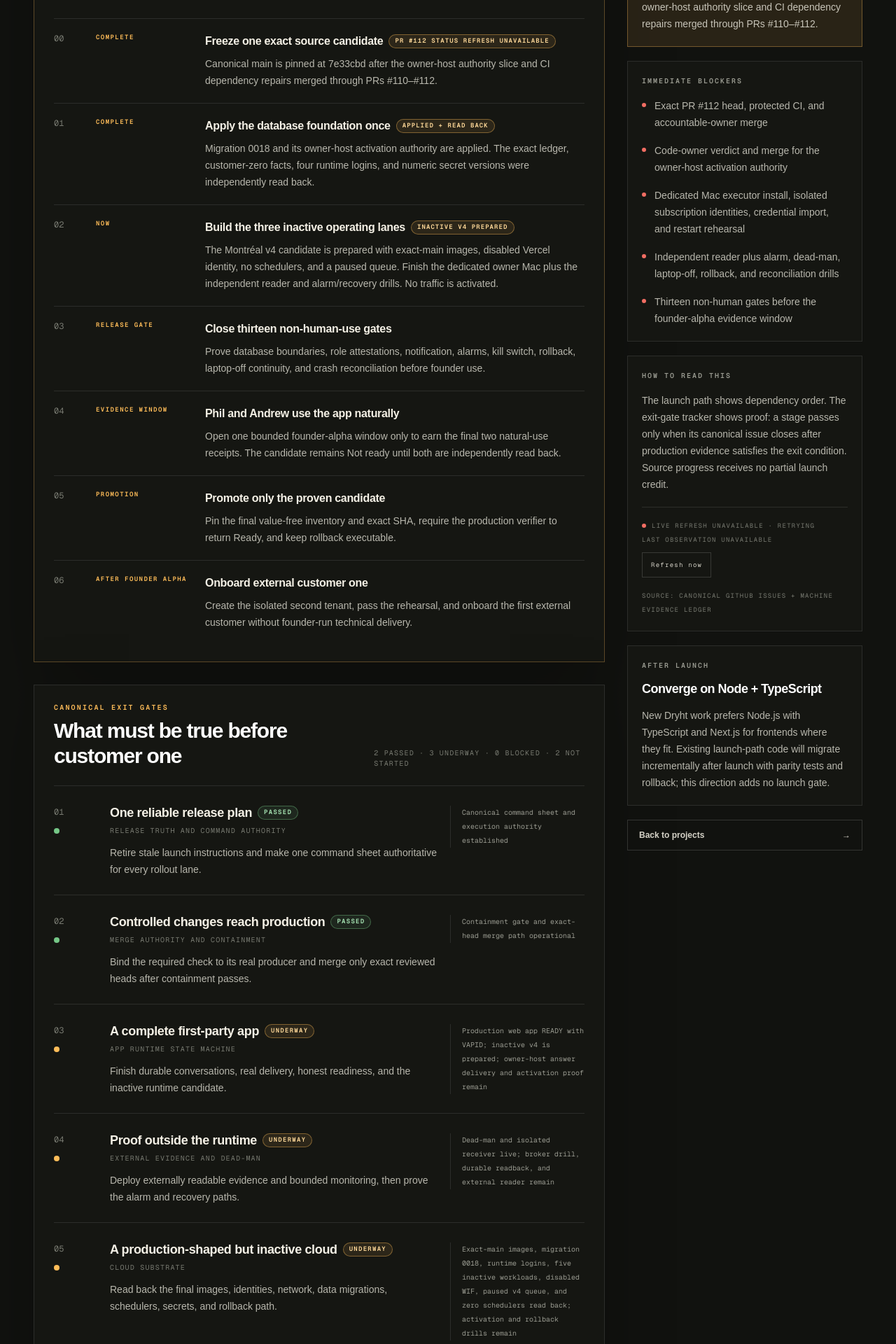
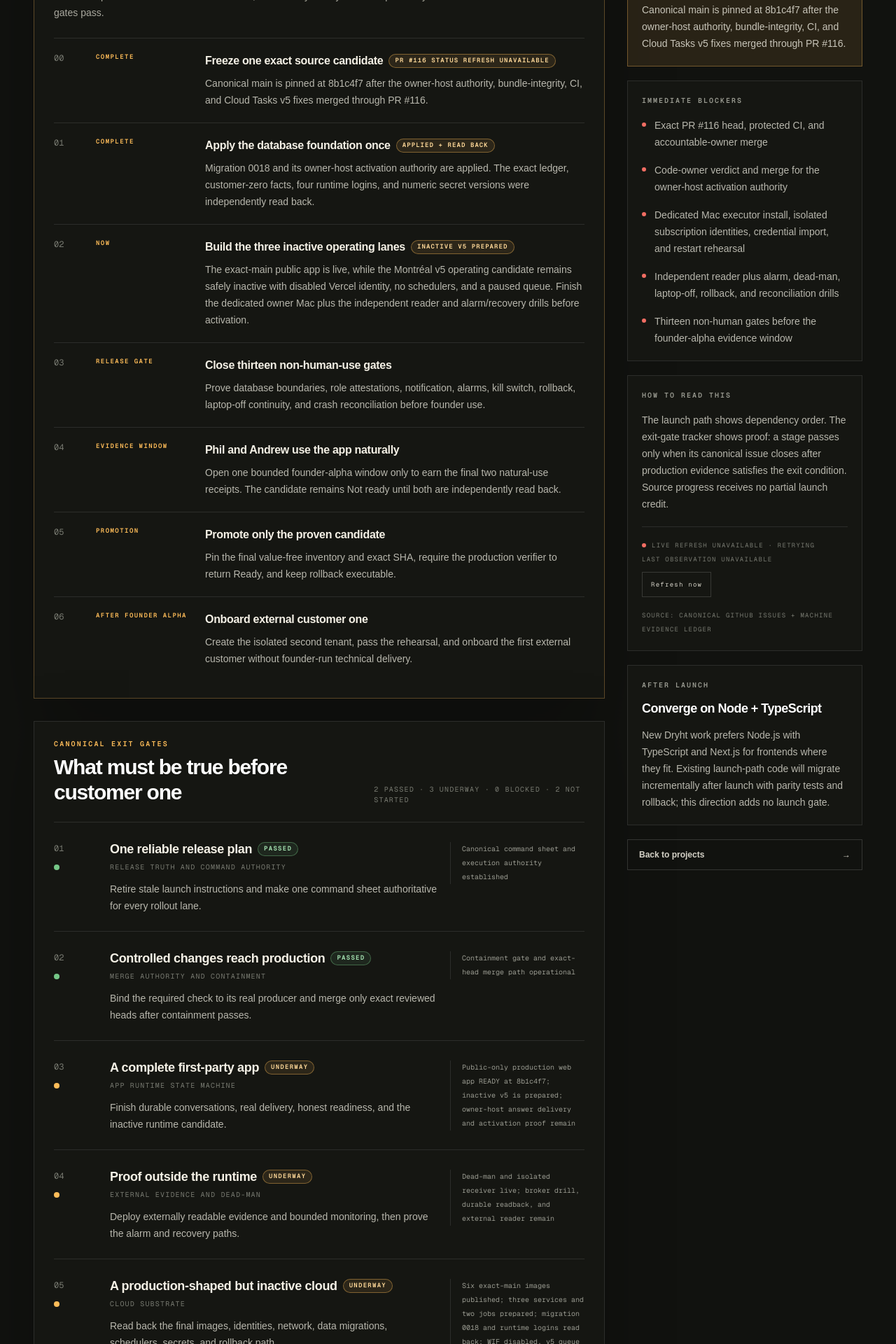
Before and after one commit to philpigpen2/seattle-trip, a Next.js app: page /dryht in a window 1280 px wide. Shown: the part 840-2760 px from the top of the page at 70% size. Built offline with nearby package versions, Linux system fonts and the light colour scheme.

Commit message:
Refresh Dryht rollout after v5 prepare

```diff
--- a/src/app/dryht/page.tsx
+++ b/src/app/dryht/page.tsx
@@ -34,7 +34,7 @@ const LAUNCH_PATH: LaunchStep[] = [
     number: "0",
     when: "Complete",
     title: "Freeze one exact source candidate",
-    detail: "Canonical main is pinned at 7e33cbd after the owner-host authority slice and CI dependency repairs merged through PRs #110–#112.",
+    detail: "Canonical main is pinned at 8b1c4f7 after the owner-host authority, bundle-integrity, CI, and Cloud Tasks v5 fixes merged through PR #116.",
   },
   {
     number: "1",
@@ -46,7 +46,7 @@ const LAUNCH_PATH: LaunchStep[] = [
     number: "2",
     when: "Now",
     title: "Build the three inactive operating lanes",
-    detail: "The Montréal v4 candidate is prepared with exact-main images, disabled Vercel identity, no schedulers, and a paused queue. Finish the dedicated owner Mac plus the independent reader and alarm/recovery drills. No traffic is activated.",
+    detail: "The exact-main public app is live, while the Montréal v5 operating candidate remains safely inactive with disabled Vercel identity, no schedulers, and a paused queue. Finish the dedicated owner Mac plus the independent reader and alarm/recovery drills before activation.",
   },
   {
     number: "3",
@@ -96,7 +96,7 @@ const STAGES: Stage[] = [
     title: "App runtime state machine",
     plainTitle: "A complete first-party app",
     detail: "Finish durable conversations, real delivery, honest readiness, and the inactive runtime candidate.",
-    evidence: "Production web app READY with VAPID; inactive v4 is prepared; owner-host answer delivery and activation proof remain",
+    evidence: "Public-only production web app READY at 8b1c4f7; inactive v5 is prepared; owner-host answer delivery and activation proof remain",
     state: "underway",
   },
   {
@@ -112,7 +112,7 @@ const STAGES: Stage[] = [
     title: "Cloud substrate",
     plainTitle: "A production-shaped but inactive cloud",
     detail: "Read back the final images, identities, network, data migrations, schedulers, secrets, and rollback path.",
-    evidence: "Exact-main images, migration 0018, runtime logins, five inactive workloads, disabled WIF, paused v4 queue, and zero schedulers read back; activation and rollback drills remain",
+    evidence: "Six exact-main images published; three services and two jobs prepared; migration 0018 and runtime logins read back; WIF disabled, v5 queue paused, and zero schedulers; activation and rollback drills remain",
     state: "underway",
   },
   {
@@ -201,7 +201,7 @@ const loadLiveStatus = unstable_cache(async (): Promise<LiveStatus | null> => {
     const [response, ledgerResponse, candidateResponse, databasePatchResponse] = await Promise.all([
       fetch("https://api.github.com/repos/Dryht/dryht/issues?state=all&per_page=20&sort=created&direction=asc", { headers, cache: "no-store" }),
       fetch("https://api.github.com/repos/Dryht/dryht/contents/production/evidence-ledger.json?ref=main", { headers, cache: "no-store" }),
-      fetch("https://api.github.com/repos/Dryht/dryht/pulls/112", { headers, cache: "no-store" }),
+      fetch("https://api.github.com/repos/Dryht/dryht/pulls/116", { headers, cache: "no-store" }),
       fetch("https://api.github.com/repos/Dryht/dryht/pulls/110", { headers, cache: "no-store" }),
     ]);
 
@@ -264,7 +264,7 @@ const loadLiveStatus = unstable_cache(async (): Promise<LiveStatus | null> => {
       const updatedAt = typeof candidate.updated_at === "string" ? candidate.updated_at : "";
       const headSha = typeof candidate.head?.sha === "string" ? candidate.head.sha : "";
       if (
-        candidate.number === 112
+        candidate.number === 116
         && (candidate.state === "open" || candidate.state === "closed")
         && headSha.length === 40
         && !Number.isNaN(new Date(updatedAt).getTime())
@@ -320,7 +320,7 @@ const loadLiveStatus = unstable_cache(async (): Promise<LiveStatus | null> => {
   } catch {
     return null;
   }
-}, ["dryht-rollout-issue-state-v7"], { revalidate: 30 });
+}, ["dryht-rollout-issue-state-v8"], { revalidate: 30 });
 
 function formatEst(date: Date | string) {
   return new Intl.DateTimeFormat("en-US", {
@@ -390,7 +390,7 @@ export default async function DryhtRolloutPage() {
       ? `PR #${sourceCandidate.number} open at ${sourceCandidate.headSha.slice(0, 7)}`
       : sourceCandidate?.state === "closed"
         ? `PR #${sourceCandidate.number} closed without merge`
-        : "PR #112 status refresh unavailable";
+        : "PR #116 status refresh unavailable";
   const databasePatch = liveStatus?.databasePatch;
   const databasePatchMerged = Boolean(databasePatch?.mergedAt);
   const databasePatchStatus = databasePatchMerged
@@ -440,7 +440,7 @@ export default async function DryhtRolloutPage() {
     && indexedGates === totalGates
     && liveStatus?.ledgerState === "ready";
   const immediateBlockers = [
-    ...(sourceCandidateMerged ? [] : ["Exact PR #112 head, protected CI, and accountable-owner merge"]),
+    ...(sourceCandidateMerged ? [] : ["Exact PR #116 head, protected CI, and accountable-owner merge"]),
     ...(databasePatchMerged ? [] : [databasePatch?.state === "open"
       ? `Code-owner verdict and merge for PR #${databasePatch.number} at ${databasePatch.headSha.slice(0, 7)}`
       : "Code-owner verdict and merge for the owner-host activation authority"]),
@@ -484,7 +484,7 @@ export default async function DryhtRolloutPage() {
                 Built is not live.
               </h1>
               <p className="mt-7 max-w-2xl text-base leading-7 text-[#b8b7ad] sm:text-lg">
-                Exact source, migration 0018, and the inactive cloud candidate are prepared. The release is not yet active. Dryht has passed {completeCount === 0 ? "none" : completeCount} of the seven production exit gates.
+                Exact source, migration 0018, and the public app are live; the operating cloud candidate is prepared but inactive. Dryht has passed {completeCount === 0 ? "none" : completeCount} of the seven production exit gates.
               </p>
             </div>
 
@@ -519,7 +519,7 @@ export default async function DryhtRolloutPage() {
             </div>
             <ol>
               {LAUNCH_PATH.map((step, index) => (
-                <LaunchStepCard key={step.number} step={step} status={index === 0 ? sourceCandidateStatus : index === 1 ? "Applied + read back" : index === 2 ? "Inactive v4 prepared" : undefined} />
+                <LaunchStepCard key={step.number} step={step} status={index === 0 ? sourceCandidateStatus : index === 1 ? "Applied + read back" : index === 2 ? "Inactive v5 prepared" : undefined} />
               ))}
             </ol>
           </section>
```
